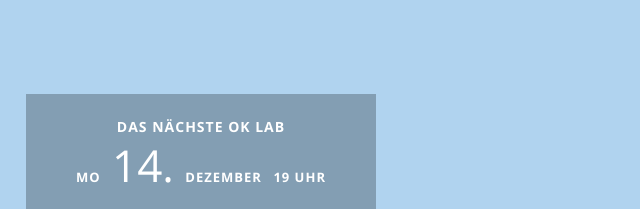
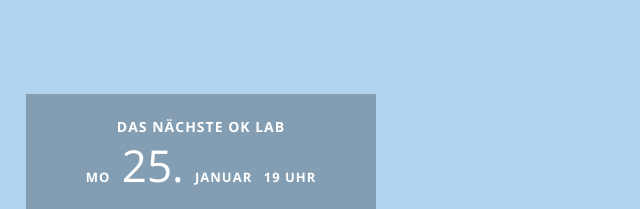
Before and after one commit to KoelnAPI/KoelnAPI.github.io, a plain HTML site: page index.html in a window 1280 px wide. Shown: the part 1960-2169 px from the top of the page, 614-1254 px from the left. Drawn offline with nearby package versions, Linux system fonts and the light colour scheme; some packages are replaced by stand-ins of ours; a script that the page names is missing.

Commit message:
new oklab date

```diff
--- a/index.html
+++ b/index.html
@@ -307,7 +307,7 @@
             <ul class="media-list">
               <li class="fus-list-header">
                 <h5>Das nächste OK Lab</h5>
-                <p><small>Mo</small> 14. <small>Dezember</small> <small>19 Uhr</small></p>
+                <p><small>Mo</small> 25. <small>Januar</small> <small>19 Uhr</small></p>
               </li>
               <li class="media">
                 <a class="pull-left" href="#">
```
